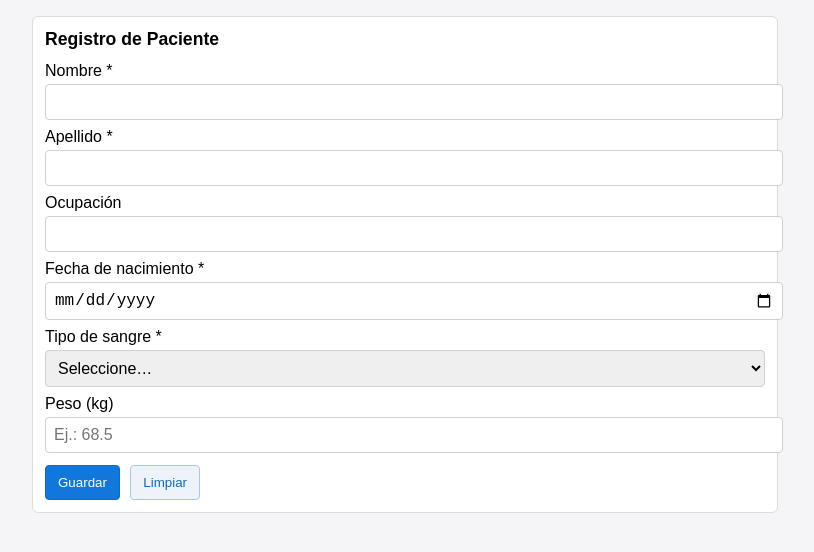
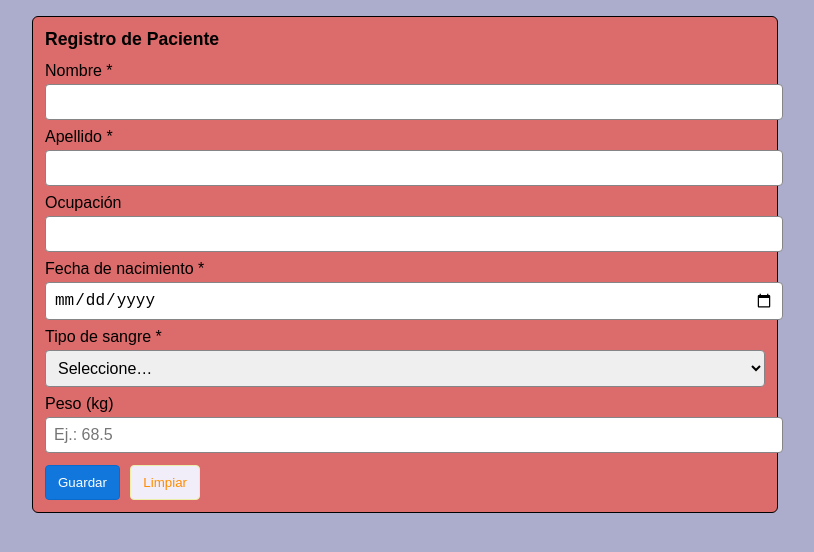
Before and after one commit to estiven-byte/registro-paciente, a plain HTML site: page index.html in a window 1280 px wide. Shown: the whole page, without its empty margins (235-1049 px from the left). Drawn offline with Linux system fonts and the light colour scheme.

Commit message:
Add files via upload

```diff
--- a/estyle/estilo.css
+++ b/estyle/estilo.css
@@ -1,6 +1,6 @@
       body {
         font-family: Arial, sans-serif;
-        background: #f5f5f7;
+        background: #acaccc;
         margin: 16px;
       }
       @media (max-width: 600px){
@@ -9,12 +9,18 @@
         background: #9797c5;
         margin: 20px;
       }}
+      @media (max-width: 1000px){
+        body {
+        font-family: Arial, sans-serif;
+        background: #76dc5f;
+        margin: 20px;
+      }}
       form {
         max-width: 720px;
         margin: auto;
-        background: #fff;
+        background: #dc6b6b;
         padding: 12px;
-        border: 1px solid #ddd;
+        border: 1px solid #000000;
         border-radius: 6px;
       }
       @media (max-width: 600px){
@@ -55,7 +61,7 @@
       select {
         width: 100%;
         padding: 8px;
-        border: 1px solid #cfcfd4;
+        border: 1px solid #858588;
         border-radius: 4px;
         font-size: 1rem;
       }
@@ -91,9 +97,9 @@
       }
       button + button {
         margin-left: 6px;
-        background: #eef3f9;
-        color: #0b6bcb;
-        border-color: #a7c7ef;
+        background: #f1eef9;
+        color: #ff8c00;
+        border-color: #ebefa7;
       }
       @media (max-width: 600px){
         button + button {
```
